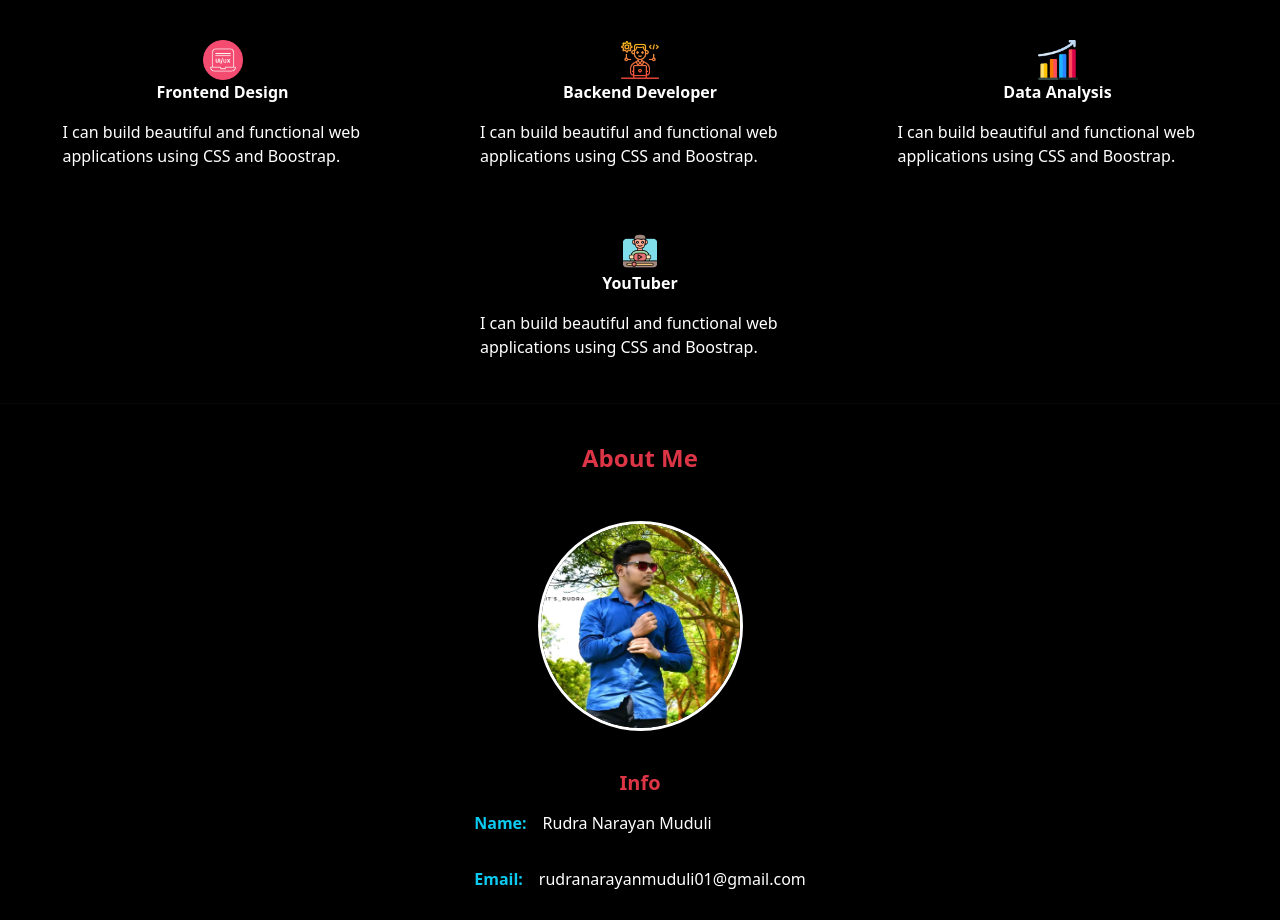
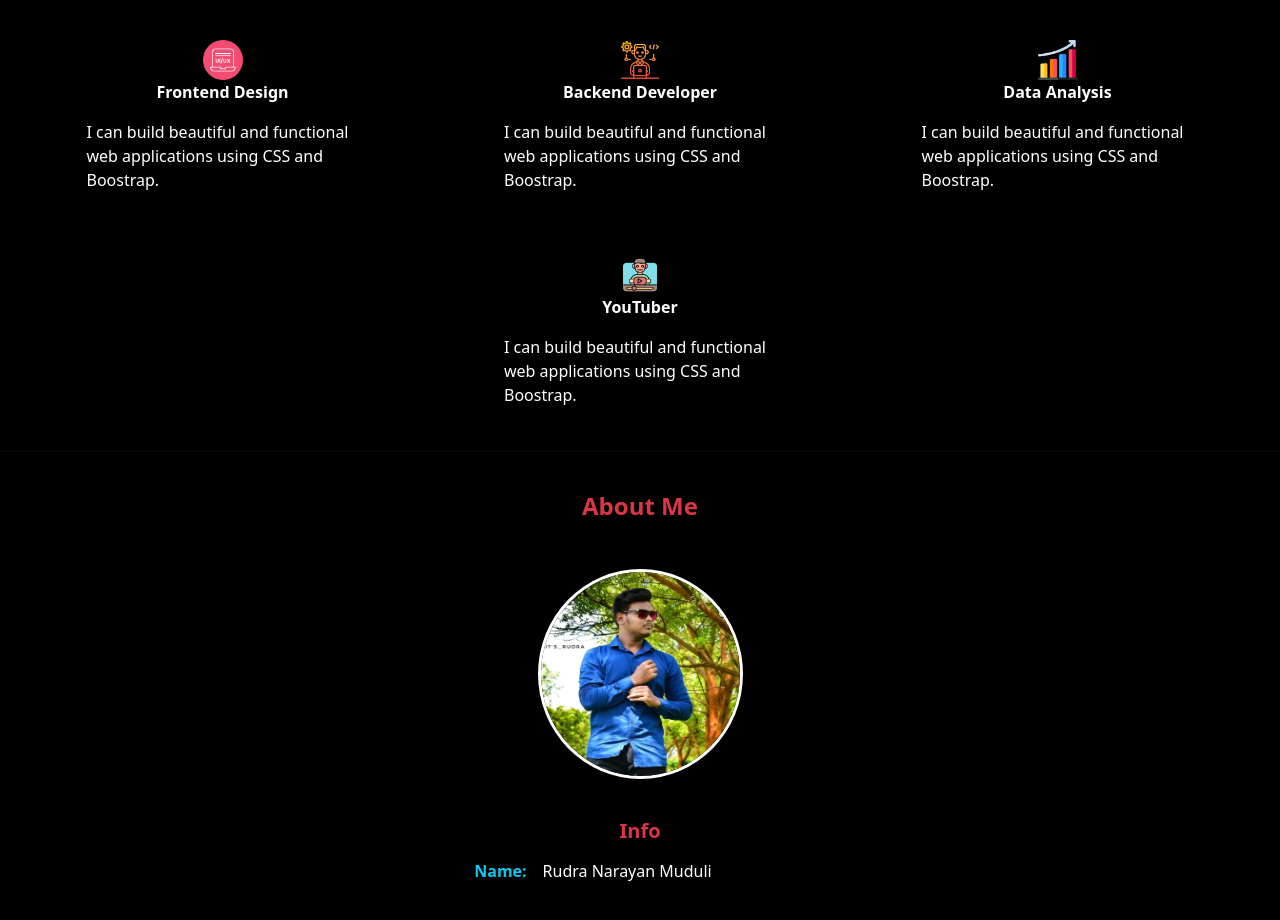
Before and after one commit to iamrudra-narayan/myportfolio, a plain HTML site: page index.html in a window 1280 px wide. Shown: the part 867-1787 px from the top of the page. Drawn offline with nearby package versions, Linux system fonts and the light colour scheme.

Commit message:
first commit

```diff
--- a/index.css
+++ b/index.css
@@ -99,6 +99,7 @@
     }
     .intro-sub {
         padding-right: 10px;
+        margin-top: -15px;
     }
 
 }
--- a/index.html
+++ b/index.html
@@ -74,22 +74,22 @@
         <div class="card services-icon">
           <img src="img/designer.png">
           <p class="fs-6 fw-bold text-white">Frontend Design</p>
-          <p class="service-details text-white">I can build beautiful and functional web applications using CSS and Boostrap.</p>
+          <p class="service-details text-white ps-4">I can build beautiful and functional web applications using CSS and Boostrap.</p>
         </div>
         <div class="card services-icon">
           <img src="img/developer.png">
           <p class="fs-6 fw-bold text-white">Backend Developer</p>
-          <p class="service-details text-white">I can build beautiful and functional web applications using CSS and Boostrap.</p>
+          <p class="service-details text-white ps-4">I can build beautiful and functional web applications using CSS and Boostrap.</p>
         </div>
         <div class="card services-icon">
           <img src="img/increase.png">
           <p class="fs-6 fw-bold text-white">Data Analysis</p>
-          <p class="service-details text-white">I can build beautiful and functional web applications using CSS and Boostrap.</p>
+          <p class="service-details text-white ps-4">I can build beautiful and functional web applications using CSS and Boostrap.</p>
         </div>
         <div class="card services-icon">
           <img src="img/youtuber.png">
           <p class="fs-6 fw-bold text-white">YouTuber</p>
-          <p class="service-details text-white">I can build beautiful and functional web applications using CSS and Boostrap.</p>
+          <p class="service-details text-white ps-4">I can build beautiful and functional web applications using CSS and Boostrap.</p>
         </div>
       </div>
     </div>
```
